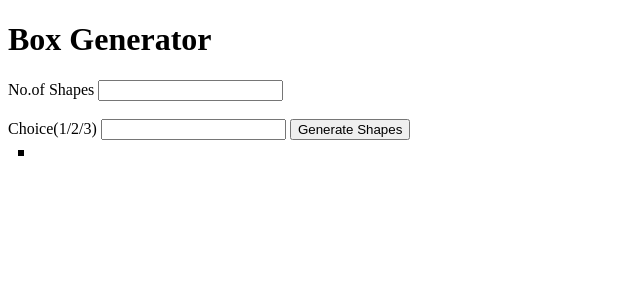
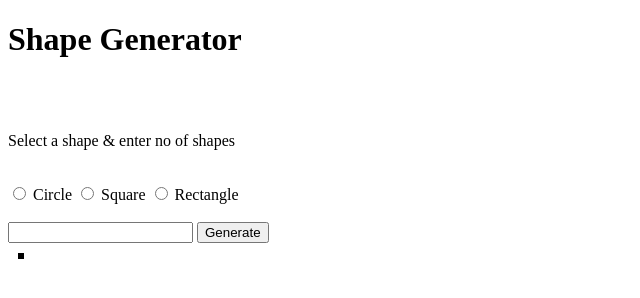
Before and after one commit to kannan-16/Shape_Generator, a plain HTML site: page index.html in a window 1280 px wide. Shown: the whole page, without its empty margins (0-640 px from the left). Drawn offline with Linux system fonts and the light colour scheme.

Commit message:
Update index.html

```diff
--- a/index.html
+++ b/index.html
@@ -10,12 +10,22 @@
 </head>
 
 <body>
-    <h1>Box Generator</h1>
-    <label for="no.of.Shapes">No.of Shapes</label>
-    <input type="text" id="number" name="boxnumber"> <br><br>
-    <label for="Choice">Choice(1/2/3)</label>
-    <input type="text" id="choice" name="shape">
-    <button id="theBoxes">Generate Shapes</button>
+    <div id="input">
+        <h1>Shape Generator</h1>
+        <br><br>
+        <p>Select a shape & enter no of shapes</p>
+        <br>
+        <div>
+            <input type="radio" name="choice" value="circle" id="circle"> Circle
+            <input type="radio" name="choice" value="square" id="square"> Square
+            <input type="radio" name="choice" value="rectangle" id="rectangle"> Rectangle
+        </div>
+        <br>
+        <div>
+            <input type="text" id="number" name="shape">
+            <button id="theBoxes">Generate</button>
+        </div>
+    </div>
     <div class="container">
         <div class="box" id="box"></div>
     </div>
```
